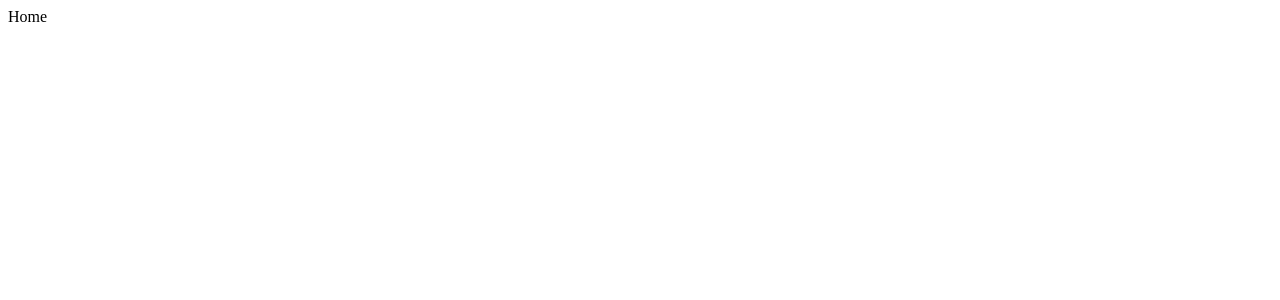
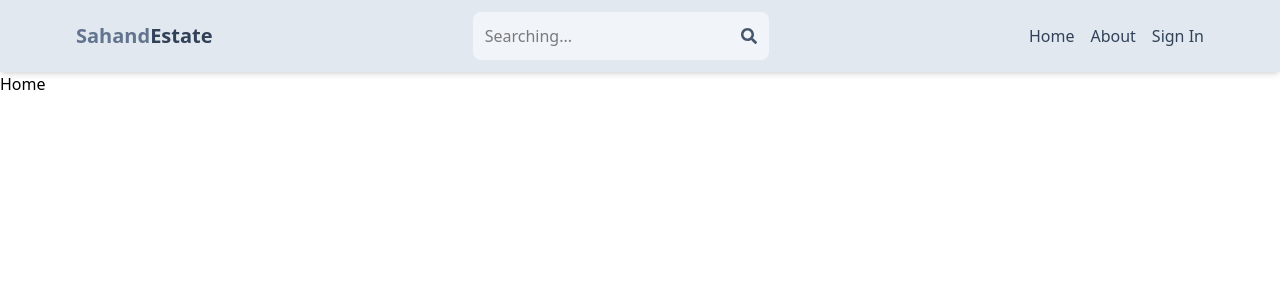
Before and after one commit to AshwaniPandey0805/mern-estate, a React (Vite) app in the folder client/: page / in a window 1280 px wide. Shown: the top 300 px of the page. Built offline with nearby package versions, Linux system fonts and the light colour scheme.

Commit message:
Added header component.

```diff
--- a/client/package.json
+++ b/client/package.json
@@ -13,6 +13,7 @@
     "@tailwindcss/vite": "^4.1.17",
     "react": "^18.3.1",
     "react-dom": "^18.3.1",
+    "react-icons": "^5.5.0",
     "react-router-dom": "^7.9.5",
     "tailwindcss": "^4.1.17"
   },
--- a/client/src/App.jsx
+++ b/client/src/App.jsx
@@ -1,14 +1,16 @@
-// import './App.css'
+import './App.css'
 import { BrowserRouter, Route, Routes } from "react-router-dom"
 import Home from './pages/Home.jsx'
 import SignIn from './pages/SignIn.jsx'
 import SignUp from './pages/SignUp.jsx'
 import About from './pages/About.jsx'
 import Profile from './pages/Profile.jsx'
+import Header from "./components/Header.jsx"
 function App() {
 
   return (
     <BrowserRouter>
+      <Header />
       <Routes>
         <Route path='/' element={<Home />} />
         <Route path='/sign-in' element={<SignIn />} />
--- /dev/null
+++ b/client/src/components/Header.jsx
@@ -0,0 +1,39 @@
+import React from 'react';
+import { FaSearch } from 'react-icons/fa';
+import { Link } from 'react-router-dom';
+
+function Header() {
+  return (
+    <header className='bg-slate-200 shadow-md'>
+        <div className='flex justify-between items-center max-w-6xl mx-auto p-3'>
+            <Link to='/' >
+                <h1 className='font-bold text-sm sm:text-xl flex flex-wrap hover:cursor-pointer'>
+                    <span className='text-slate-500' >Sahand</span>
+                    <span className='text-slate-700' >Estate</span>
+                </h1>
+            </Link>
+            <form className='bg-slate-100 p-3 rounded-lg flex items-center'>
+                <input
+                    type="text"
+                    placeholder='Searching...'
+                    className='bg-transparent focus:outline-none w-24 sm:w-64'
+                />
+                <FaSearch className='text-slate-600 hover:cursor-pointer' />
+            </form>
+            <ul className='flex gap-4'>
+                <Link to='/home' >
+                    <li className='hidden sm:inline text-slate-700 hover:underline cursor-pointer'>Home</li>
+                </Link>
+                <Link to='/about' >
+                    <li className='hidden sm:inline text-slate-700 hover:underline cursor-pointer' >About</li>
+                </Link>
+                <Link to='/sign-in' >
+                    <li className='text-slate-700 hover:underline cursor-pointer' >Sign In</li>
+                </Link>
+            </ul>
+        </div>
+    </header>
+  )
+}
+
+export default Header
```
Also changed, not shown: 1 other file (tests, documents, lock files or other folders).
